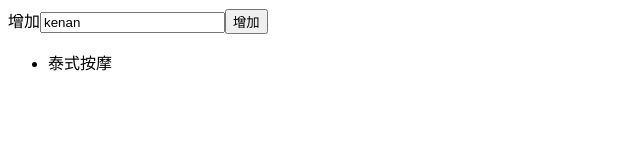
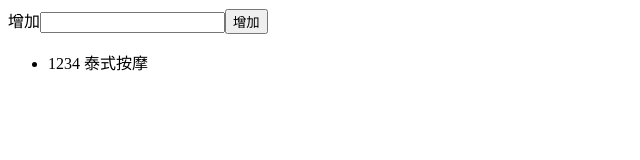
Before and after one commit to Liiukenan/learnReact, a React (Create React App) app: page / in a window 1280 px wide. Shown: the top 160 px of the page, without its empty margins (0-640 px from the left). Built offline with nearby package versions, Linux system fonts and the light colour scheme.

Commit message:
ref的使用

```diff
--- a/src/Additem.js
+++ b/src/Additem.js
@@ -5,7 +5,7 @@ export default class additem extends Component {
     return (
       <div>
             <label htmlFor="kenan">增加</label>
-            <input id="kenan" type="text" onChange={this.props.inputChange} value={this.props.inputValue}/>
+            <input id="kenan" type="text" onChange={this.props.inputChange} value={this.props.inputValue} ref={(input)=>{this.props.input=input}}/>
             <button onClick={this.props.addList}>
                 增加
             </button>
--- a/src/Xiaoitem.js
+++ b/src/Xiaoitem.js
@@ -32,6 +32,6 @@ Xiaoitem.propTypes={
     deleteItem:PropTypes.func,
     avaname:PropTypes.string.isRequired
 }
-// Xiaoitem.defaultProps={
-//     avaname:'kenan'
-// }
+Xiaoitem.defaultProps={
+    avaname:'kenan'
+}
--- a/src/Xiaojiejie.js
+++ b/src/Xiaojiejie.js
@@ -9,14 +9,15 @@ class xiaojiejie extends Component {
            list:[
                '泰式按摩'
            ],
-           avaname:null
+           avaname:'1234'
        }
        this.inputChange=this.inputChange.bind(this)
        this.addList=this.addList.bind(this)
     }
     inputChange(e){
         this.setState({
-            inputValue:e.target.value
+            // inputValue:e.target.value
+            inputValue:this.input.value
         })
     }
     addList(){
@@ -31,11 +32,17 @@ class xiaojiejie extends Component {
             list:list
         })
     }
+    // input=(input)=>this.input=input
     render() {
         return (
             <Fragment>
            {/* 注释 */}
-                <AddItem inputChange={this.inputChange} inputValue={this.state.inputValue} addList={this.addList}/>
+                {/* <AddItem inputChange={this.inputChange} inputValue={this.state.inputValue} addList={this.addList} input={this.input}/> */}
+                 <label htmlFor="kenan">增加</label>
+                    <input id="kenan" type="text" onChange={this.inputChange} value={this.inputValue} ref={(input)=>this.input=input}/>
+                    <button onClick={this.addList}>
+                        增加
+                    </button>
                 <ul>
                   {
                       this.state.list.map((item,index)=>{
```
